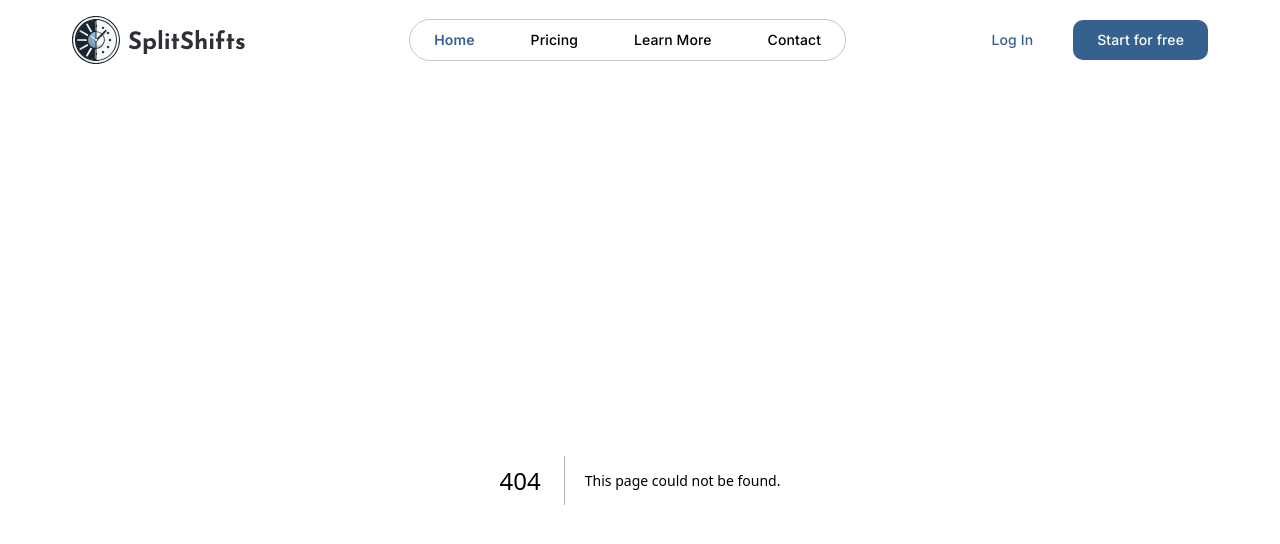
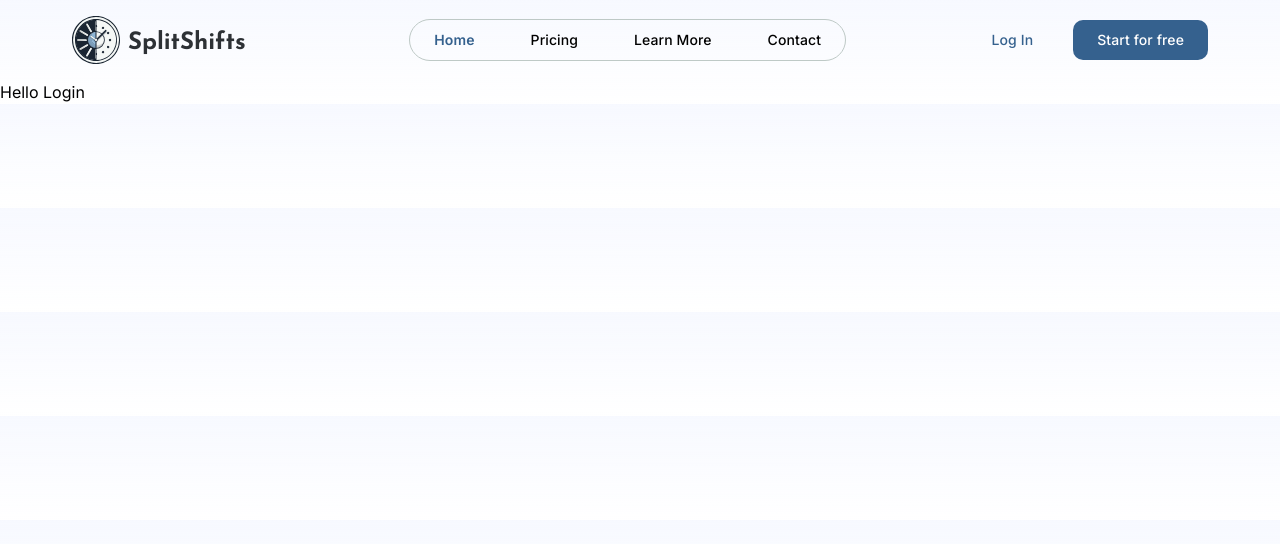
Before and after one commit to CaliforniaDev/splitshifts-next-repo, a Next.js app in the folder splitshifts-app/: page /pricing in a window 1280 px wide. Before the commit this address had no page. Shown: the top 544 px of the page. Built offline with nearby package versions, Linux system fonts and the light colour scheme.

Commit message:
feat: Add pricing page component

```diff
--- /dev/null
+++ b/splitshifts-app/src/app/pricing/page.tsx
@@ -0,0 +1,7 @@
+export default function Page() {
+  return (
+    <div>
+      <h1>Hello Login</h1>
+    </div>
+  );
+}
```
